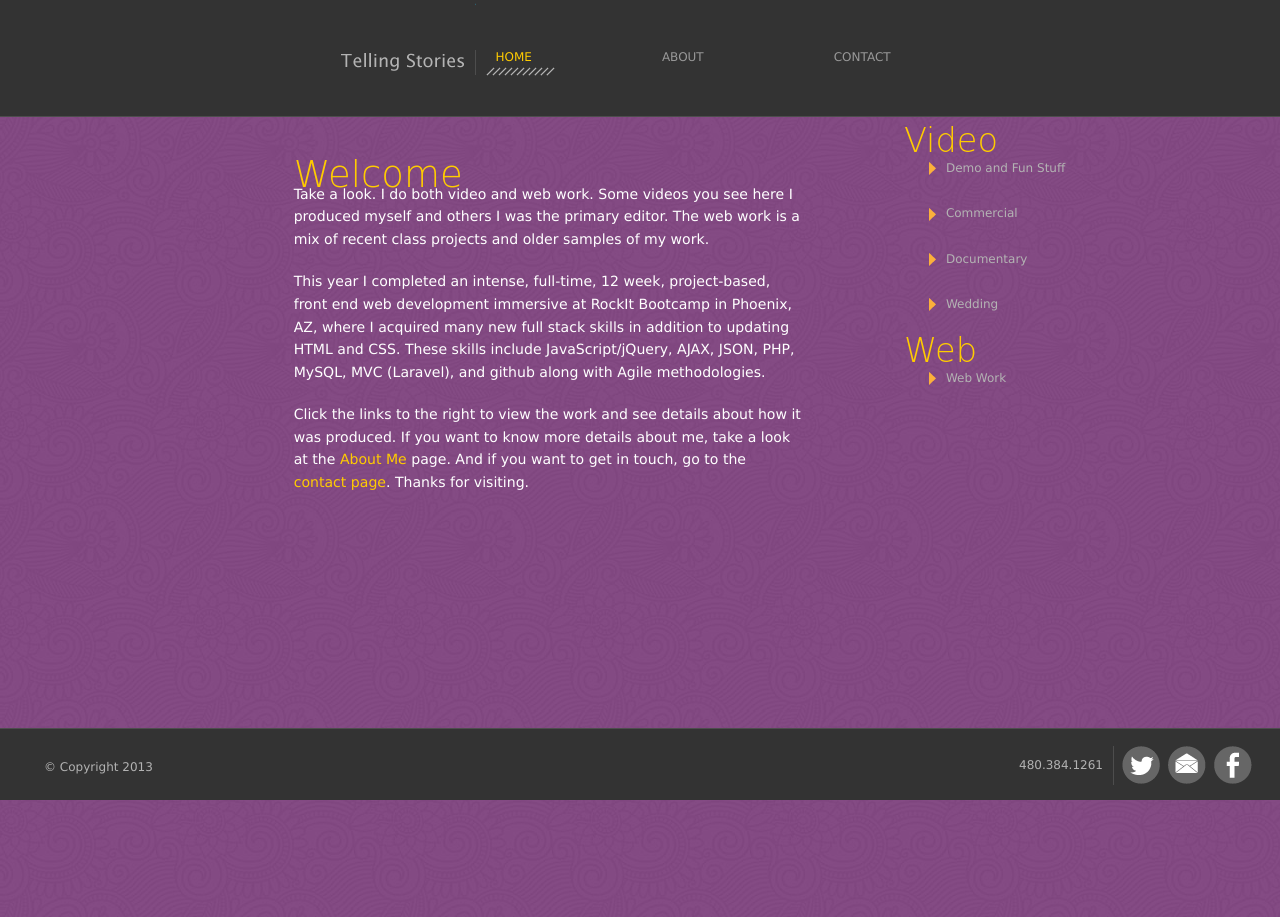
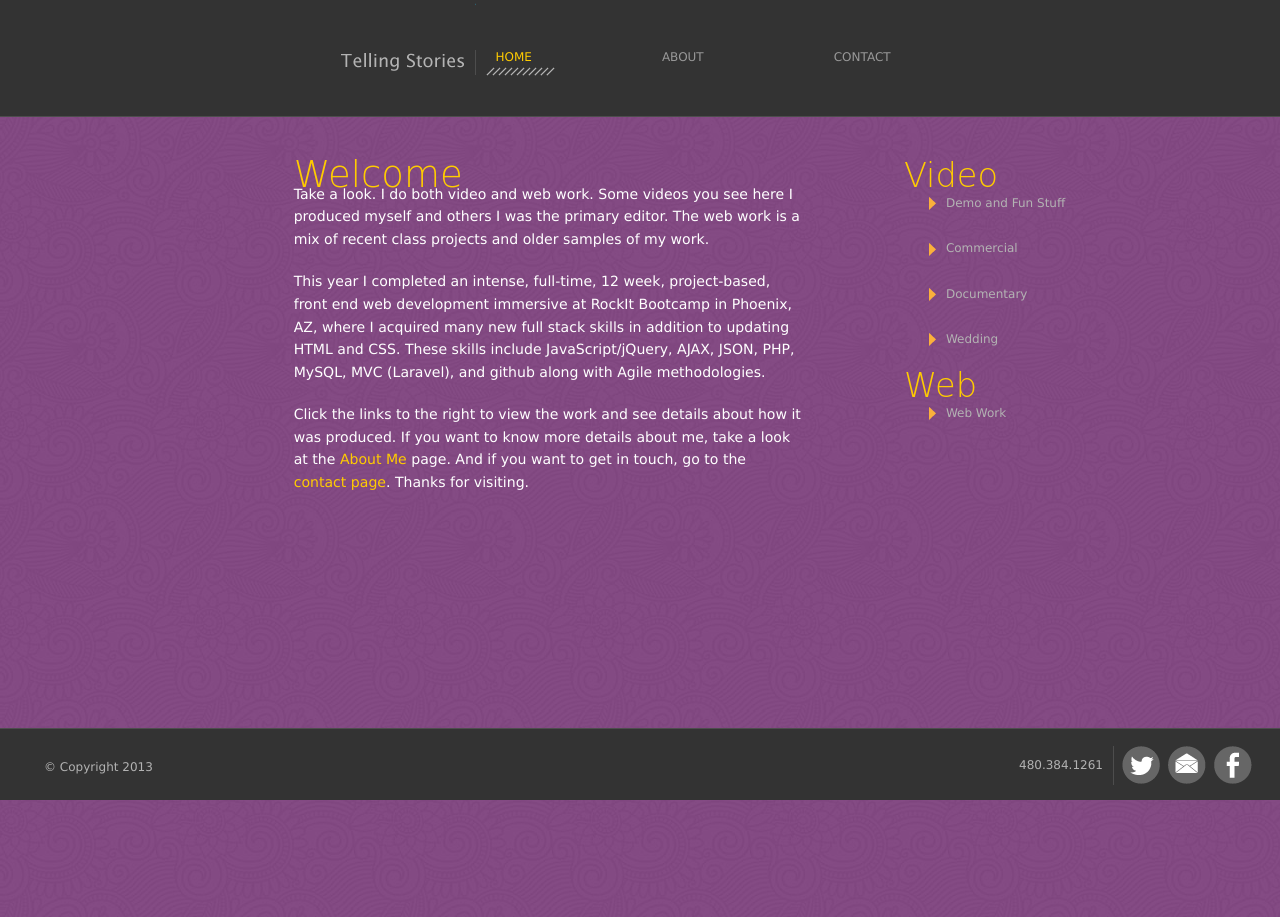
Before and after one commit to ldcudden/ldcudden.github.io, a PHP site: page / in a window 1280 px wide. Run offline with PHP 8.4, Linux system fonts and the light colour scheme; some libraries are stand-ins or nearby versions; some web fonts are replaced.

Commit message:
moved portfolio nav to be even with intro text

```diff
--- a/css/style.css
+++ b/css/style.css
@@ -283,6 +283,7 @@ article.other {
 #portfolio_nav {
 	display: block;
 	width: 186px;
+	margin-top: 35px;
 	/*float: left;*/
 }
 
```
